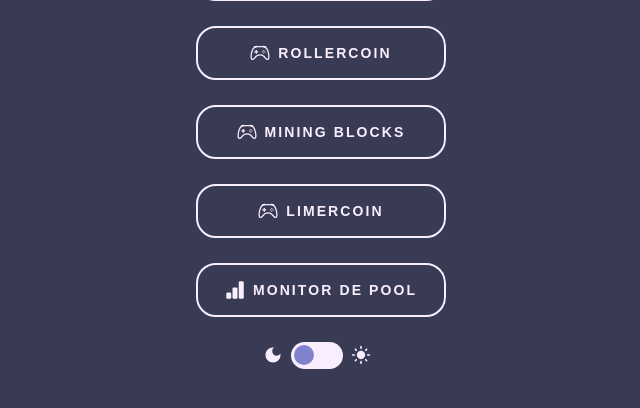
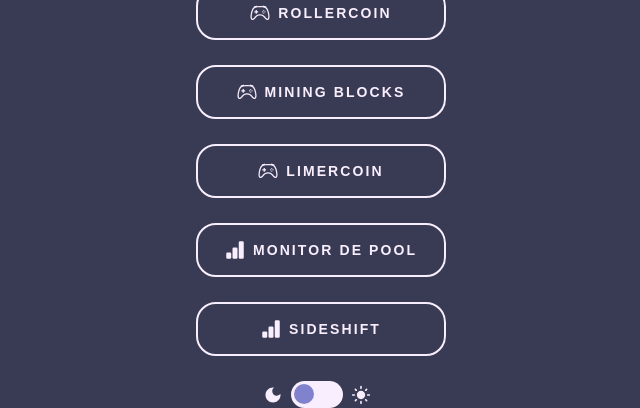
Before and after one commit to Tcryptohub/links, a plain HTML site: page index.html in a window 1280 px wide. Shown: the part 493-901 px from the top of the page, without its empty margins (319-959 px from the left). Before the commit the page ends 862 px from the top, so only its background shows below. Drawn offline with Linux system fonts and the light colour scheme; a web font is replaced by a local one.

Commit message:
Update index.html

```diff
--- a/index.html
+++ b/index.html
@@ -74,6 +74,12 @@
             </svg>
             Monitor de Pool</a>
 
+            <a href="https://sideshift.ai/a/tcrypto" target="_blank" class="btn btn-animation">
+            <svg xmlns="http://www.w3.org/2000/svg" width="16" height="16" fill="currentColor" class="bi bi-bar-chart-fill" viewBox="0 0 16 16">
+            <path d="M1 11a1 1 0 0 1 1-1h2a1 1 0 0 1 1 1v3a1 1 0 0 1-1 1H2a1 1 0 0 1-1-1zm5-4a1 1 0 0 1 1-1h2a1 1 0 0 1 1 1v7a1 1 0 0 1-1 1H7a1 1 0 0 1-1-1zm5-5a1 1 0 0 1 1-1h2a1 1 0 0 1 1 1v12a1 1 0 0 1-1 1h-2a1 1 0 0 1-1-1z"/>
+            </svg>
+            SideShift</a>
+
 
 </a>
 </div>
```
